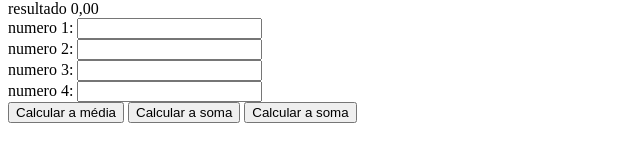
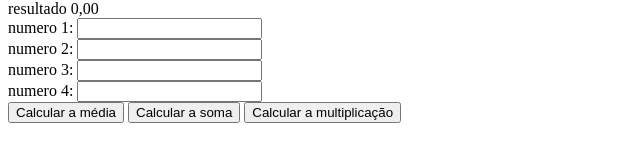
Before and after one commit to hidekiaa/henryprimeirob_3t, a plain HTML site: page index.HTML in a window 1280 px wide. Shown: the part 146-308 px from the top of the page, without its empty margins (0-640 px from the left). Drawn offline with Linux system fonts and the light colour scheme.

Commit message:
Update index.HTML

```diff
--- a/index.HTML
+++ b/index.HTML
@@ -24,7 +24,7 @@
 
 <button onclick="média()">Calcular a média</button>
 <button onclick="soma()">Calcular a soma</button>
-<button onclick="multi()">Calcular a soma</button>
+<button onclick="multi()">Calcular a multiplicação</button>
 
 </body>
 </html>
```
